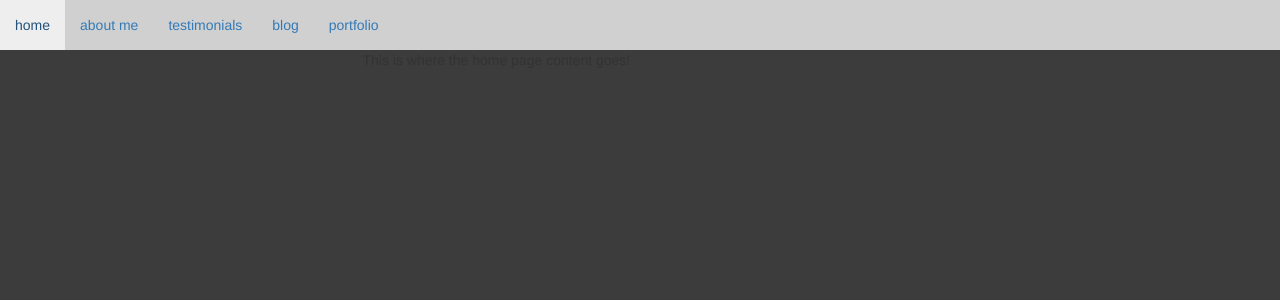
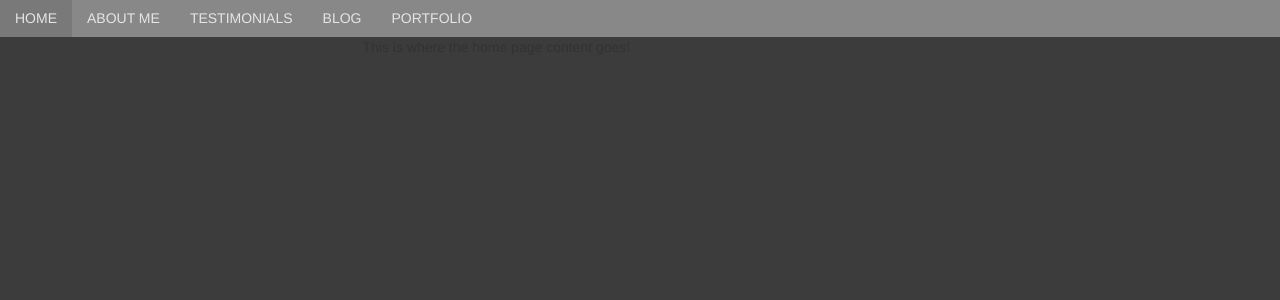
Before and after one commit to JohnDragonetti/JD.meDev, a PHP site: page / in a window 1280 px wide; the page is wider, and only the part inside the window is pictured. Shown: the top 300 px of that part. Run offline with PHP 8.4, Linux system fonts and the light colour scheme; data that the repository does not hold is empty.

Commit message:
More styles

```diff
--- a/app/class/gui/view.php
+++ b/app/class/gui/view.php
@@ -161,7 +161,7 @@ class View {
 
         $str .= '<ul class="nav '.$str_sidebar.'">';
         for($i=0; $i<count($links); $i++) {
-            $text = $links[$i];
+            $text = strtoupper($links[$i]);
             $link = str_replace(' ', '-', strtolower($links[$i]));
             $active = $this->filename === $link ? 'class="active"' : '';
             $str .= '<li '.$active.'><a href="'.$this->base_url.$link.'/">'.$text.'</a></li>';
--- a/css/main.css
+++ b/css/main.css
@@ -26,11 +26,22 @@ h2 {
 }
 
 .main-nav {
-    background: #D0D0D0;
+    background: #888;
+}
+.main-nav a {
+    color: #E5E5E5;
 }
 
+.main-nav a:hover {
+    background-color: #797979 !important;
+}
 
 .content-main {
     background: #FEFEFE;
     padding: 15px 30px 60px;
 }
+
+.navbar-nav>li>a {
+    padding-top: 8px;
+    padding-bottom: 9px;
+}
```
